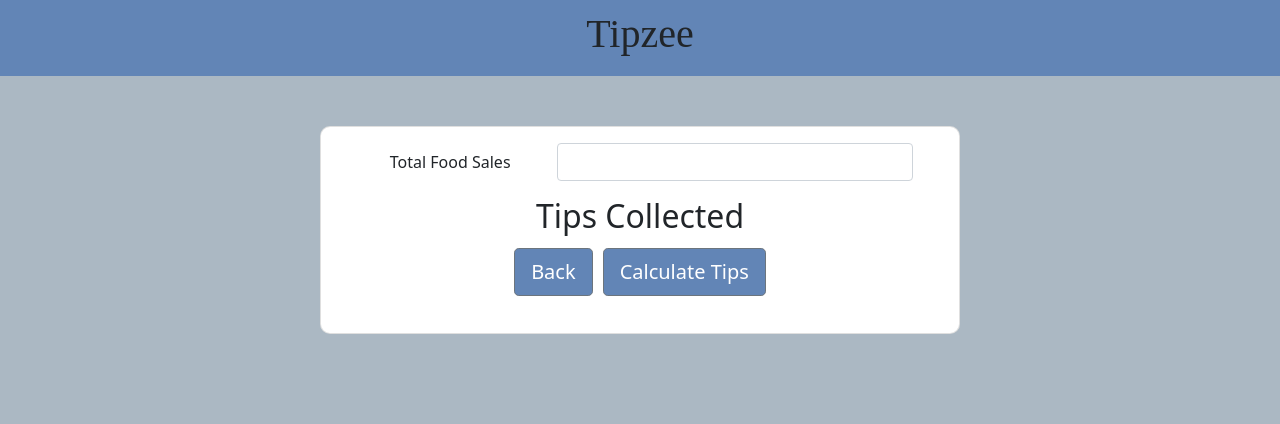
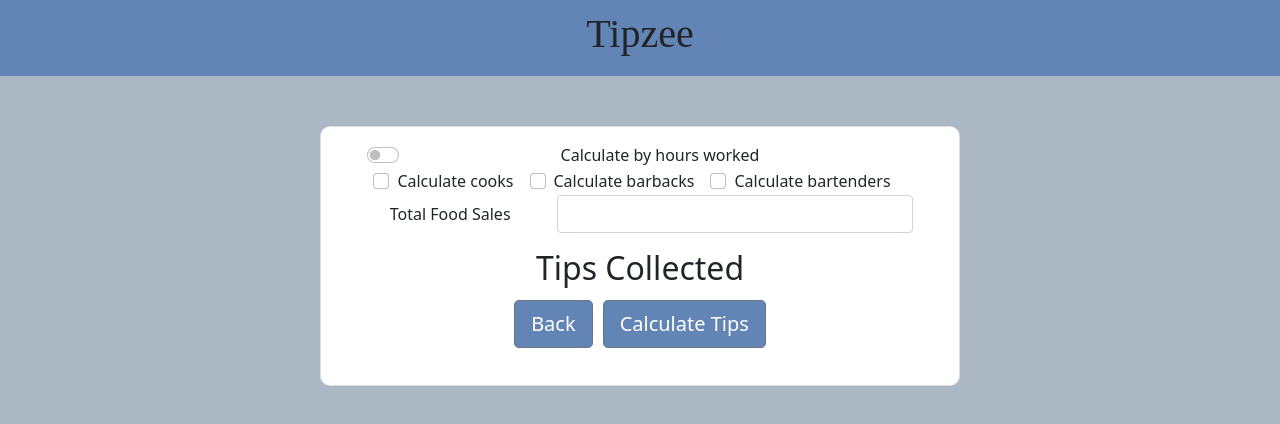
Before and after one commit to afrochef22/tipzee, a React (Create React App) app: page / in a window 1280 px wide. Both pictures are taken after typing "Sample", "Sample", "Sample" into the empty fields and a click on the button "Submit". Shown: the top 424 px of the page. Built offline with nearby package versions, Linux system fonts and the light colour scheme; a web font is replaced by a local one.

Commit message:
created CheckIfBreakdownByHours component

```diff
--- a/src/App.js
+++ b/src/App.js
@@ -60,6 +60,8 @@ const App = () => {
 
 	const [isSubmited, setIsSubmited] = useState(false);
 
+	const [isHoursClicked, setIsHoursClicked] = useState(false);
+
 	const submitHandler = (inputedTips, numOfBartenders, totalTips) => {
 		setTotalTipsCollected(inputedTips);
 		setNumberOfBartenders(numOfBartenders);
@@ -118,6 +120,13 @@ const App = () => {
 	const addFoodSalesHandler = (sales) => {
 		setTotalFoodSales(sales);
 	};
+
+	const toggleTipsByHours = () => {
+		isHoursClicked === true
+			? setIsHoursClicked(false)
+			: setIsHoursClicked(true);
+	};
+
 	return (
 		<React.Fragment>
 			{totalTipsCollected < 1 ? (
@@ -139,6 +148,8 @@ const App = () => {
 						isSubmited={isSubmited}
 						isSubmitedHandler={isSubmitedHandler}
 						addFoodSales={addFoodSalesHandler}
+						toggleTipsByHours={toggleTipsByHours}
+						isHoursClicked={isHoursClicked}
 					/>
 				</div>
 			) : (
--- /dev/null
+++ b/src/components/CheckIfBreakdownByHours.js
@@ -0,0 +1,46 @@
+import React, { useState } from "react";
+import { Form, FormGroup, Label, Input } from "reactstrap";
+
+const CheckIfBreakdownByHours = (props) => {
+	return (
+		<div>
+			{props.isHoursClicked === false ? (
+				<FormGroup switch>
+					<Input
+						checked={props.isHoursClicked}
+						type="switch"
+						role="switch"
+						onClick={props.toggleTipsByHours}
+					/>
+					<Label check>Calculate by hours worked</Label>
+				</FormGroup>
+			) : (
+				<div>
+					<FormGroup switch>
+						<Input
+							checked={props.isHoursClicked}
+							type="switch"
+							role="switch"
+							onClick={props.toggleTipsByHours}
+						/>
+						<Label check>Calculate by hours worked</Label>
+					</FormGroup>
+					<FormGroup inline check>
+						<Input type="checkbox" onClick={""} />
+						<Label check>Calculate cooks</Label>
+					</FormGroup>
+					<FormGroup inline check>
+						<Input type="checkbox" onClick={""} />
+						<Label check>Calculate barbacks</Label>
+					</FormGroup>
+					<FormGroup inline check>
+						<Input type="checkbox" onClick={""} />
+						<Label check>Calculate bartenders</Label>
+					</FormGroup>
+				</div>
+			)}
+		</div>
+	);
+};
+
+export default CheckIfBreakdownByHours;
--- a/src/components/TipForm.js
+++ b/src/components/TipForm.js
@@ -13,6 +13,7 @@ import CurrentShift from "./CurrentShift";
 import Bartender from "./Bartender";
 import BarBack from "./Barback";
 import Cook from "./Cook";
+import CheckIfBreakdownByHours from "./CheckIfBreakdownByHours";
 import "./TipForm.css";
 import "../index.css";
 import "bootstrap/dist/css/bootstrap.min.css";
@@ -72,6 +73,10 @@ const TipsForm = (props) => {
 			{props.isSubmited === false ? (
 				<Card className="card-container">
 					<CurrentShift />
+					<CheckIfBreakdownByHours
+						toggleTipsByHours={props.toggleTipsByHours}
+						isHoursClicked={props.isHoursClicked}
+					/>
 					<Form>
 						<FormGroup className="row-content card-container">
 							<Cook
@@ -114,6 +119,7 @@ const TipsForm = (props) => {
 				<div className="bg1">
 					<Card body className="card-container">
 						<Form className="row-content">
+							<CheckIfBreakdownByHours />
 							<FormGroup row key={""}>
 								<Label sm={4}>Total Food Sales</Label>
 								<Col sm={8}>
```
